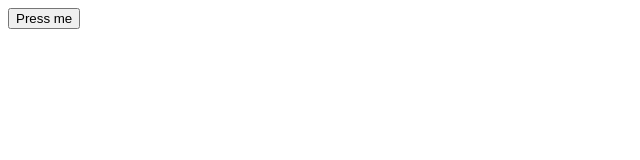
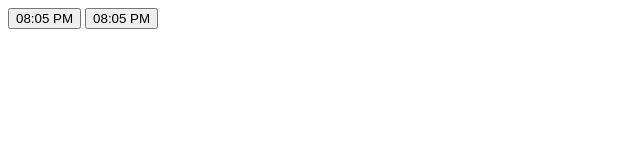
Before and after one commit to somthecoder/BestAlarmClock, a plain HTML site: page index.html in a window 1280 px wide. Both pictures are taken after a click on the button "Press me". Shown: the whole page, without its empty margins (0-640 px from the left). Drawn offline with Linux system fonts and the light colour scheme.

Commit message:
Added first basic alarm functionality.

```diff
--- a/index.html
+++ b/index.html
@@ -4,6 +4,7 @@
 		<script src="index.js"></script>
 	</head>
 	<body>
-		<button id="myButton">Press me</button>
+		<button id="timeButton">Press me</button>
+		<button id="clock">stopwatch?</button>
 	</body>
 </html>
--- a/index.js
+++ b/index.js
@@ -1,5 +1,29 @@
 window.onload = function() {
-	document.getElementById("myButton").onclick = function() {
-		console.log('hello world');
+	// global vars
+	const timeButton = document.getElementById('timeButton');
+	let intervalId;
+
+	// functions
+	timeButton.onclick = function() {
+		const now = new Date();
+		const formattedTime = now.toLocaleTimeString([], {hour: '2-digit', minute: '2-digit'});
+		timeButton.textContent = formattedTime;
 	};
+
+	function showTime(endDate) {
+		// getting current date
+		const now = new Date();
+		const timeString = now.toLocaleTimeString([], {hour: '2-digit', minute: '2-digit'});
+		document.getElementById('clock').textContent = timeString;
+
+		// checking for end time
+		if (now.getTime() >= endDate.getTime()) {
+			console.log('got to end');
+			clearInterval(intervalId);
+		}
+	}
+
+	const  end = new Date(2025, 0, 5, 14, 34);
+	intervalId = setInterval(() => showTime(end), 60000);
+	showTime(end);
 };
```
